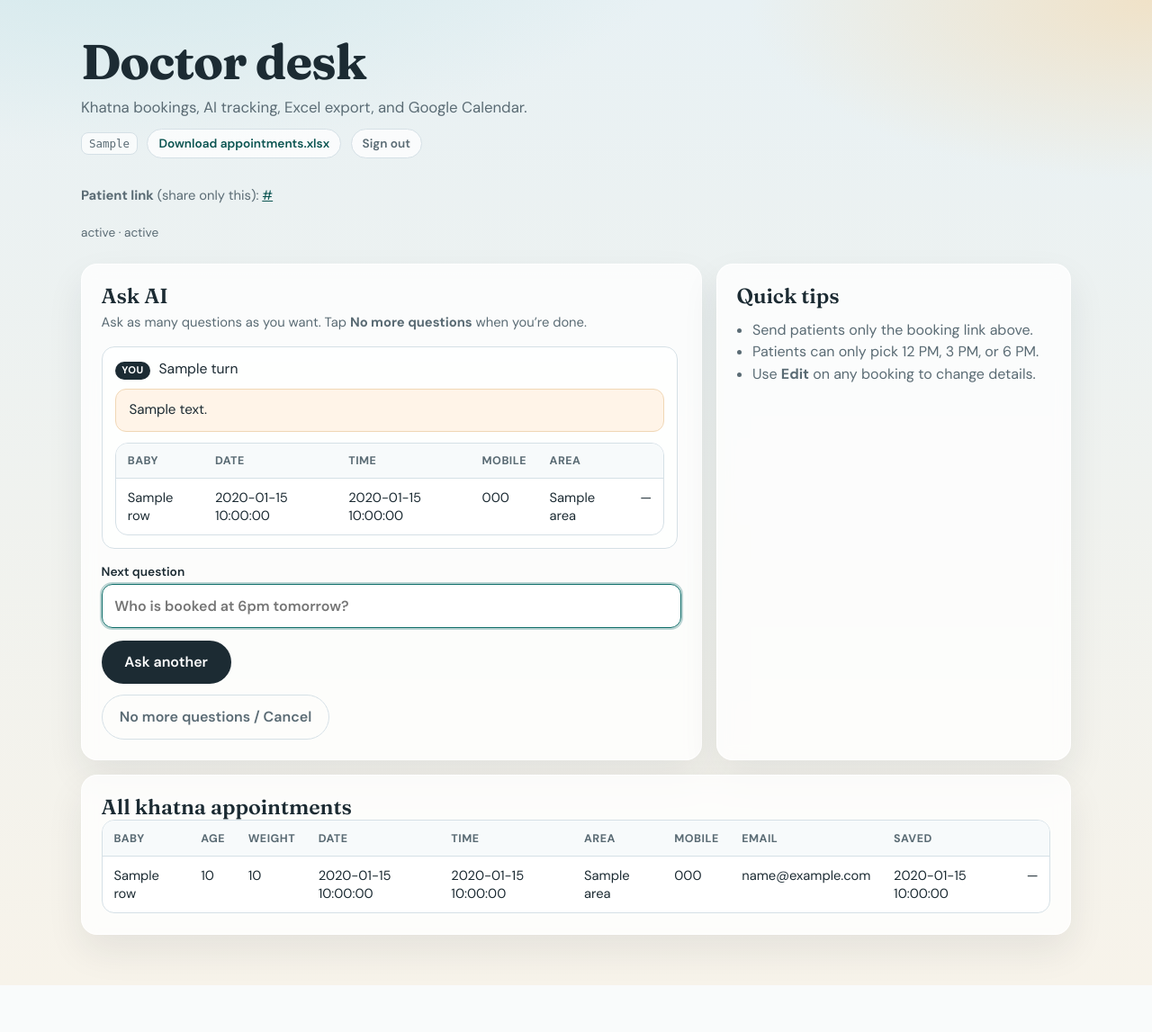
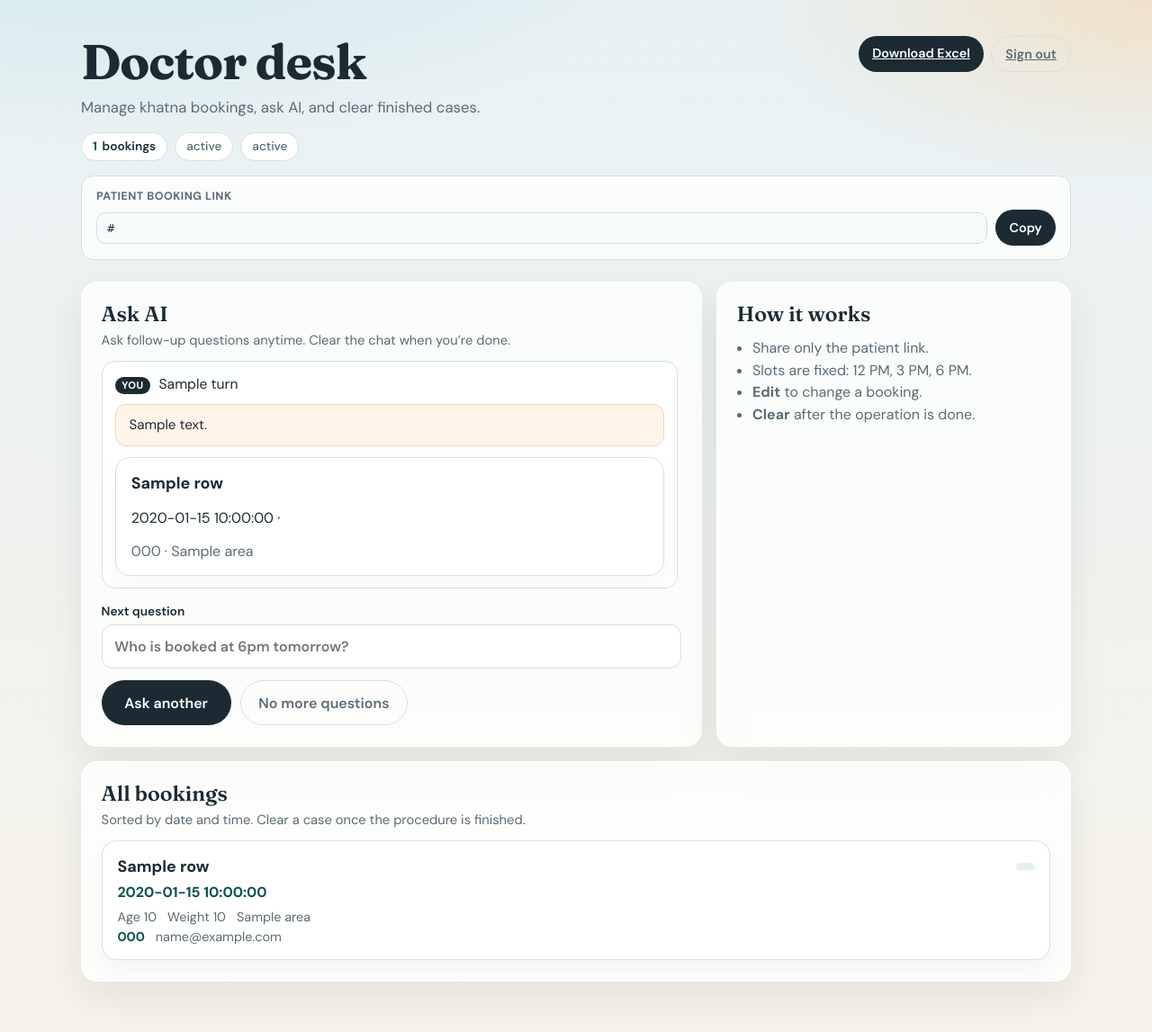
Before and after one commit to Pcdesai11/appointment-app, a Flask app: template templates/doctor.html in a window 1280 px wide. Shown: the whole page at 90% size. Before the commit the page ends 1095 px from the top, so only its background shows below. Run offline with Flask 3, Linux system fonts and the light colour scheme; the template is opened without the code that fills it: most values are stand-ins (such as "Sample title", 1, 10 or a date in 2020).

Commit message:
Add clear-done booking action and refresh doctor desk UI.
Co-authored-by: Cursor <cursoragent@cursor.com>

```diff
--- a/app.py
+++ b/app.py
@@ -392,6 +392,22 @@ def update_appointment(token: str, booking: dict[str, str]) -> bool:
         return False
     write_excel_bytes(_workbook_bytes_from_rows(rows))
     return True
+
+
+def delete_appointment(token: str) -> dict[str, str] | None:
+    """Remove a booking. Returns the deleted row (or None)."""
+    rows = read_appointments()
+    kept: list[dict[str, str]] = []
+    deleted: dict[str, str] | None = None
+    for row in rows:
+        if row.get("EditToken") == token and deleted is None:
+            deleted = row
+            continue
+        kept.append(row)
+    if deleted is None:
+        return None
+    write_excel_bytes(_workbook_bytes_from_rows(kept))
+    return deleted
 
 
 def parse_booking_form(exclude_token: str | None = None) -> tuple[dict[str, str] | None, str | None]:
@@ -901,6 +917,39 @@ def doctor_edit_booking(token: str):
     )
 
 
+@app.route("/doctor/clear/<token>", methods=["POST"])
+@require_doctor
+def doctor_clear_booking(token: str):
+    ensure_edit_tokens()
+    deleted = delete_appointment(token)
+    if not deleted:
+        flash("Booking not found.", "error")
+        return redirect(url_for("doctor_dashboard"))
+
+    try:
+        from google_calendar import delete_khatna_event
+
+        delete_khatna_event(deleted.get("CalendarEventId", ""))
+    except Exception:
+        pass
+
+    # Drop cleared rows from the open AI chat thread
+    from flask import session
+
+    history = list(session.get("doctor_chat") or [])
+    cleaned = []
+    for turn in history:
+        results = [r for r in (turn.get("results") or []) if r.get("EditToken") != token]
+        turn = dict(turn)
+        turn["results"] = results
+        cleaned.append(turn)
+    session["doctor_chat"] = cleaned
+
+    name = deleted.get("BabyName") or "Booking"
+    flash(f"Cleared booking for {name}.", "success")
+    return redirect(url_for("doctor_dashboard"))
+
+
 @app.route("/doctor/login", methods=["GET", "POST"])
 def doctor_login():
     from flask import session
@@ -985,14 +1034,21 @@ def doctor_dashboard():
             return redirect(url_for("doctor_dashboard"))
 
     appointments = ensure_edit_tokens()
+
+    def sort_key(row: dict[str, str]):
+        return (row.get("Date") or "", row.get("Time") or "", row.get("Timestamp") or "")
+
+    appointments = sorted(appointments, key=sort_key)
     return render_template(
         "doctor.html",
         appointments=appointments,
+        booking_count=len(appointments),
         chat_history=chat_history,
         excel_path=storage_label(),
         ai_status=ai_status,
         calendar_status=calendar_status,
         patient_link=url_for("patient_form", _external=True),
+        time_labels=TIME_LABELS,
     )
 
 
--- a/static/style.css
+++ b/static/style.css
@@ -525,18 +525,248 @@ tr:last-child td {
   display: inline-flex;
   align-items: center;
   justify-content: center;
-  min-height: 2rem;
-  padding: 0.35rem 0.75rem;
+  min-height: 2.2rem;
+  padding: 0.35rem 0.85rem;
   border-radius: 999px;
   background: #1c2b33;
   color: #fff !important;
   font-size: 0.85rem;
   font-weight: 700;
   text-decoration: none;
+  border: none;
+  cursor: pointer;
 }
 
 .edit-link:hover {
   background: #101920;
+}
+
+.clear-link {
+  display: inline-flex;
+  align-items: center;
+  justify-content: center;
+  min-height: 2.2rem;
+  padding: 0.35rem 0.85rem;
+  border-radius: 999px;
+  background: #fff;
+  color: #9b2c2c;
+  border: 1px solid #f0c7c7;
+  font-size: 0.85rem;
+  font-weight: 700;
+  cursor: pointer;
+}
+
+.clear-link:hover {
+  background: #fdeceb;
+}
+
+.page-doctor .doctor-header-top {
+  display: flex;
+  flex-wrap: wrap;
+  gap: 1rem;
+  justify-content: space-between;
+  align-items: flex-start;
+}
+
+.doctor-header-actions {
+  display: flex;
+  flex-wrap: wrap;
+  gap: 0.5rem;
+}
+
+.btn-compact {
+  width: auto !important;
+  min-width: auto;
+  padding: 0.6rem 0.95rem;
+  min-height: 2.5rem;
+  font-size: 0.9rem;
+}
+
+.doctor-stats {
+  display: flex;
+  flex-wrap: wrap;
+  gap: 0.5rem;
+  margin-top: 1rem;
+}
+
+.stat-chip {
+  display: inline-flex;
+  align-items: center;
+  gap: 0.35rem;
+  padding: 0.4rem 0.75rem;
+  border-radius: 999px;
+  background: #fff;
+  border: 1px solid var(--line);
+  font-size: 0.85rem;
+  font-weight: 600;
+}
+
+.stat-chip span {
+  font-weight: 800;
+  color: var(--accent-dark);
+}
+
+.stat-chip.subtle {
+  color: var(--muted);
+  font-weight: 500;
+}
+
+.share-box {
+  margin-top: 1rem;
+  padding: 0.9rem 1rem;
+  border-radius: 14px;
+  background: rgba(255, 255, 255, 0.8);
+  border: 1px solid var(--line);
+}
+
+.share-label {
+  margin: 0 0 0.45rem;
+  font-size: 0.78rem;
+  font-weight: 700;
+  letter-spacing: 0.04em;
+  text-transform: uppercase;
+  color: var(--muted);
+}
+
+.share-row {
+  display: flex;
+  flex-wrap: wrap;
+  gap: 0.55rem;
+  align-items: center;
+}
+
+.share-row code {
+  flex: 1 1 220px;
+  padding: 0.55rem 0.7rem;
+  border-radius: 10px;
+  background: #f7fafb;
+  border: 1px solid var(--line);
+  font-size: 0.82rem;
+  word-break: break-all;
+}
+
+.panel-head .hint {
+  margin-bottom: 0.75rem;
+}
+
+.row-head {
+  display: flex;
+  justify-content: space-between;
+  gap: 1rem;
+  align-items: flex-start;
+}
+
+.booking-cards {
+  display: grid;
+  gap: 0.85rem;
+}
+
+.booking-cards.compact {
+  margin-top: 0.65rem;
+}
+
+.booking-card {
+  display: flex;
+  flex-wrap: wrap;
+  gap: 0.85rem;
+  justify-content: space-between;
+  align-items: flex-start;
+  padding: 1rem 1.05rem;
+  border-radius: 16px;
+  background: #fff;
+  border: 1px solid var(--line);
+  box-shadow: 0 10px 24px rgba(28, 43, 51, 0.04);
+}
+
+.booking-card-main {
+  flex: 1 1 220px;
+  min-width: 0;
+}
+
+.booking-card h3 {
+  margin: 0;
+  font-size: 1.12rem;
+  font-weight: 800;
+}
+
+.booking-title-row {
+  display: flex;
+  flex-wrap: wrap;
+  gap: 0.5rem;
+  align-items: center;
+  justify-content: space-between;
+}
+
+.booking-date {
+  margin: 0.35rem 0 0.55rem;
+  font-weight: 700;
+  color: var(--accent-dark);
+}
+
+.booking-meta {
+  display: flex;
+  flex-wrap: wrap;
+  gap: 0.35rem 0.75rem;
+  color: var(--muted);
+  font-size: 0.9rem;
+  margin-top: 0.25rem;
+}
+
+.booking-meta .muted,
+.booking-card .muted {
+  color: var(--muted);
+  margin: 0.2rem 0 0;
+}
+
+.time-pill {
+  display: inline-flex;
+  padding: 0.28rem 0.65rem;
+  border-radius: 999px;
+  background: rgba(15, 110, 106, 0.1);
+  color: var(--accent-dark);
+  font-size: 0.78rem;
+  font-weight: 800;
+}
+
+.booking-actions {
+  display: flex;
+  flex-wrap: wrap;
+  gap: 0.45rem;
+  align-items: center;
+}
+
+.booking-actions form {
+  margin: 0;
+}
+
+.phone-link {
+  color: var(--accent-dark);
+  font-weight: 700;
+  text-decoration: none;
+}
+
+.side-panel h2 {
+  margin-bottom: 0.25rem;
+}
+
+@media (max-width: 640px) {
+  .doctor-header-actions,
+  .share-row,
+  .booking-actions {
+    width: 100%;
+  }
+
+  .doctor-header-actions .btn,
+  .share-row .btn,
+  .booking-actions .edit-link,
+  .booking-actions .clear-link {
+    flex: 1 1 auto;
+    width: 100%;
+  }
+
+  .booking-card {
+    flex-direction: column;
+  }
 }
 
 .doctor-meta {
--- a/templates/doctor.html
+++ b/templates/doctor.html
@@ -11,18 +11,31 @@
   <link rel="stylesheet" href="{{ url_for('static', filename='style.css') }}" />
 </head>
 <body>
-  <div class="page">
-    <header class="header">
+  <div class="page page-doctor">
+    <header class="header doctor-header">
+      <div class="doctor-header-top">
+        <div>
           <p class="brand">Doctor desk</p>
-      <p class="tagline">Khatna bookings, AI tracking, Excel export, and Google Calendar.</p>
-      <p class="excel-path">
-        <code>{{ excel_path }}</code>
-        <a href="{{ url_for('download_excel') }}">Download appointments.xlsx</a>
-        <a class="link-muted" href="{{ url_for('doctor_logout') }}">Sign out</a>
-      </p>
-      <div class="doctor-meta">
-        <p><strong>Patient link</strong> (share only this): <a href="{{ patient_link }}">{{ patient_link }}</a></p>
-        <p class="ai-status">{{ ai_status }} · {{ calendar_status }}</p>
+          <p class="tagline">Manage khatna bookings, ask AI, and clear finished cases.</p>
+        </div>
+        <div class="doctor-header-actions">
+          <a class="btn btn-secondary btn-compact" href="{{ url_for('download_excel') }}">Download Excel</a>
+          <a class="btn btn-ghost btn-compact" href="{{ url_for('doctor_logout') }}">Sign out</a>
+        </div>
+      </div>
+
+      <div class="doctor-stats">
+        <div class="stat-chip"><span>{{ booking_count }}</span> bookings</div>
+        <div class="stat-chip subtle">{{ ai_status }}</div>
+        <div class="stat-chip subtle">{{ calendar_status }}</div>
+      </div>
+
+      <div class="share-box">
+        <p class="share-label">Patient booking link</p>
+        <div class="share-row">
+          <code id="patient-link">{{ patient_link }}</code>
+          <button type="button" class="btn btn-secondary btn-compact" id="copy-link">Copy</button>
+        </div>
       </div>
     </header>
 
@@ -38,8 +51,10 @@
 
     <main class="layout layout-doctor">
       <section class="panel panel-ask">
+        <div class="panel-head">
           <h2>Ask AI</h2>
-        <p class="hint">Ask as many questions as you want. Tap <strong>No more questions</strong> when you’re done.</p>
+          <p class="hint">Ask follow-up questions anytime. Clear the chat when you’re done.</p>
+        </div>
 
         {% if chat_history %}
           <div class="chat-thread" id="chat-thread">
@@ -48,37 +63,24 @@
                 <p class="chat-q"><span>You</span> {{ turn.question }}</p>
                 <p class="ask-summary">{{ turn.summary }}</p>
                 {% if turn.results %}
-                  <div class="table-wrap">
-                    <table>
-                      <thead>
-                        <tr>
-                          <th>Baby</th>
-                          <th>Date</th>
-                          <th>Time</th>
-                          <th>Mobile</th>
-                          <th>Area</th>
-                          <th></th>
-                        </tr>
-                      </thead>
-                      <tbody>
+                  <div class="booking-cards compact">
                     {% for row in turn.results %}
-                          <tr>
-                            <td data-label="Baby">{{ row.BabyName }}</td>
-                            <td data-label="Date">{{ row.Date }}</td>
-                            <td data-label="Time">{{ row.Time }}</td>
-                            <td data-label="Mobile">{{ row.Mobile }}</td>
-                            <td data-label="Area">{{ row.Area }}</td>
-                            <td data-label="Edit">
+                      <article class="booking-card">
+                        <div class="booking-card-main">
+                          <h3>{{ row.BabyName or '—' }}</h3>
+                          <p>{{ row.Date }} · {{ time_labels.get(row.Time, row.Time) }}</p>
+                          <p class="muted">{{ row.Mobile }} · {{ row.Area }}</p>
+                        </div>
                         {% if row.EditToken %}
+                          <div class="booking-actions">
                             <a class="edit-link" href="{{ url_for('doctor_edit_booking', token=row.EditToken) }}">Edit</a>
-                              {% else %}
-                                —
+                            <form method="post" action="{{ url_for('doctor_clear_booking', token=row.EditToken) }}" onsubmit="return confirm('Clear this booking? This cannot be undone.');">
+                              <button type="submit" class="clear-link">Clear</button>
+                            </form>
+                          </div>
                         {% endif %}
-                            </td>
-                          </tr>
+                      </article>
                     {% endfor %}
-                      </tbody>
-                    </table>
                   </div>
                 {% else %}
                   <p class="empty">No matching appointments.</p>
@@ -89,7 +91,6 @@
         {% endif %}
 
         <form method="post" class="form ask-form" id="ask-form">
-          <input type="hidden" name="action" value="ask" />
           <label>
             {% if chat_history %}Next question{% else %}Question{% endif %}
             <input
@@ -97,79 +98,71 @@
               name="question"
               value=""
               placeholder="Who is booked at 6pm tomorrow?"
-              required
-              autofocus
               enterkeyhint="send"
               autocomplete="off"
+              {% if not chat_history %}required{% endif %}
             />
           </label>
           <div class="ask-actions">
-            <button type="submit" class="btn btn-secondary">
+            <button type="submit" class="btn btn-secondary" name="action" value="ask">
               {% if chat_history %}Ask another{% else %}Ask{% endif %}
             </button>
+            {% if chat_history %}
+              <button type="submit" class="btn btn-ghost" name="action" value="clear_chat" formnovalidate>No more questions</button>
+            {% endif %}
           </div>
         </form>
-
-        {% if chat_history %}
-          <form method="post" class="clear-chat-form">
-            <input type="hidden" name="action" value="clear_chat" />
-            <button type="submit" class="btn btn-ghost">No more questions / Cancel</button>
-          </form>
-        {% endif %}
       </section>
 
-      <section class="panel">
-        <h2>Quick tips</h2>
+      <aside class="panel side-panel">
+        <h2>How it works</h2>
         <ul class="tips">
-          <li>Send patients only the booking link above.</li>
-          <li>Patients can only pick 12 PM, 3 PM, or 6 PM.</li>
-          <li>Use <strong>Edit</strong> on any booking to change details.</li>
+          <li>Share only the patient link.</li>
+          <li>Slots are fixed: 12 PM, 3 PM, 6 PM.</li>
+          <li><strong>Edit</strong> to change a booking.</li>
+          <li><strong>Clear</strong> after the operation is done.</li>
         </ul>
-      </section>
+      </aside>
     </main>
 
     <section class="panel panel-all">
-      <h2>All khatna appointments</h2>
+      <div class="panel-head row-head">
+        <div>
+          <h2>All bookings</h2>
+          <p class="hint">Sorted by date and time. Clear a case once the procedure is finished.</p>
+        </div>
+      </div>
+
       {% if appointments %}
-        <div class="table-wrap">
-          <table>
-            <thead>
-              <tr>
-                <th>Baby</th>
-                <th>Age</th>
-                <th>Weight</th>
-                <th>Date</th>
-                <th>Time</th>
-                <th>Area</th>
-                <th>Mobile</th>
-                <th>Email</th>
-                <th>Saved</th>
-                <th></th>
-              </tr>
-            </thead>
-            <tbody>
+        <div class="booking-cards">
           {% for row in appointments %}
-                <tr>
-                  <td data-label="Baby">{{ row.BabyName }}</td>
-                  <td data-label="Age">{{ row.Age }}</td>
-                  <td data-label="Weight">{{ row.Weight }}</td>
-                  <td data-label="Date">{{ row.Date }}</td>
-                  <td data-label="Time">{{ row.Time }}</td>
-                  <td data-label="Area">{{ row.Area }}</td>
-                  <td data-label="Mobile">{{ row.Mobile }}</td>
-                  <td data-label="Email">{{ row.Email or '—' }}</td>
-                  <td data-label="Saved">{{ row.Timestamp }}</td>
-                  <td data-label="Edit">
+            <article class="booking-card">
+              <div class="booking-card-main">
+                <div class="booking-title-row">
+                  <h3>{{ row.BabyName or '—' }}</h3>
+                  <span class="time-pill">{{ time_labels.get(row.Time, row.Time) }}</span>
+                </div>
+                <p class="booking-date">{{ row.Date }}</p>
+                <div class="booking-meta">
+                  <span>Age {{ row.Age or '—' }}</span>
+                  <span>Weight {{ row.Weight or '—' }}</span>
+                  <span>{{ row.Area or '—' }}</span>
+                </div>
+                <div class="booking-meta">
+                  <a class="phone-link" href="tel:{{ row.Mobile }}">{{ row.Mobile }}</a>
+                  {% if row.Email %}<span>{{ row.Email }}</span>{% endif %}
+                </div>
+              </div>
               {% if row.EditToken %}
+                <div class="booking-actions">
                   <a class="edit-link" href="{{ url_for('doctor_edit_booking', token=row.EditToken) }}">Edit</a>
-                    {% else %}
-                      —
+                  <form method="post" action="{{ url_for('doctor_clear_booking', token=row.EditToken) }}" onsubmit="return confirm('Clear booking for {{ row.BabyName }}? This removes it from the list and calendar.');">
+                    <button type="submit" class="clear-link">Clear done</button>
+                  </form>
+                </div>
               {% endif %}
-                  </td>
-                </tr>
+            </article>
           {% endfor %}
-            </tbody>
-          </table>
         </div>
       {% else %}
         <p class="empty">No appointments yet. Share the patient link to start receiving bookings.</p>
@@ -179,6 +172,19 @@
   <script>
     const thread = document.getElementById("chat-thread");
     if (thread) thread.scrollTop = thread.scrollHeight;
+    const copyBtn = document.getElementById("copy-link");
+    const linkEl = document.getElementById("patient-link");
+    if (copyBtn && linkEl) {
+      copyBtn.addEventListener("click", async () => {
+        try {
+          await navigator.clipboard.writeText(linkEl.textContent.trim());
+          copyBtn.textContent = "Copied";
+          setTimeout(() => { copyBtn.textContent = "Copy"; }, 1500);
+        } catch (e) {
+          copyBtn.textContent = "Copy failed";
+        }
+      });
+    }
   </script>
 </body>
 </html>
```
Also changed, not shown: google_calendar.py (+11 -0 lines). Lines whose indentation alone changed are shown as unchanged.
